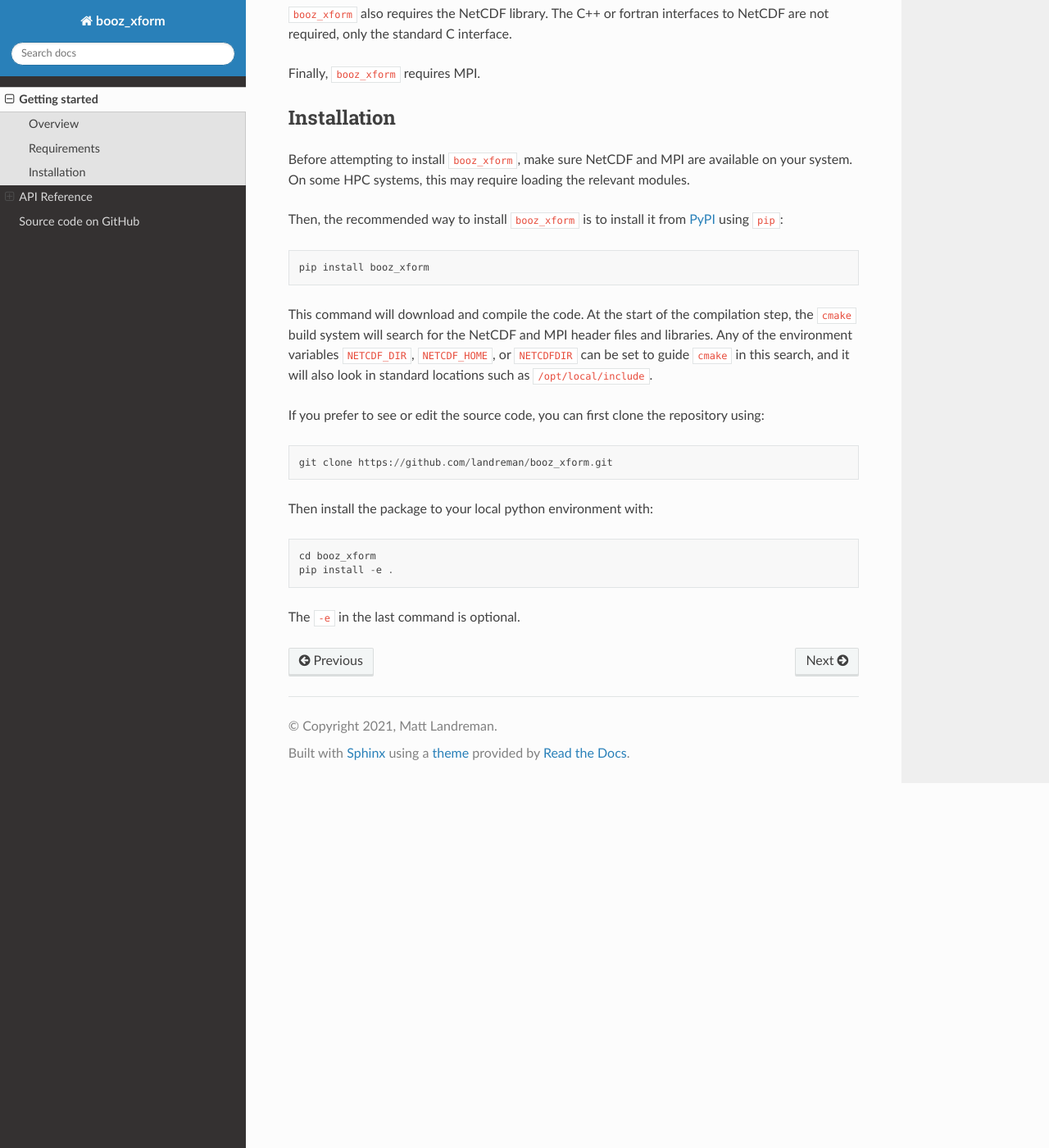
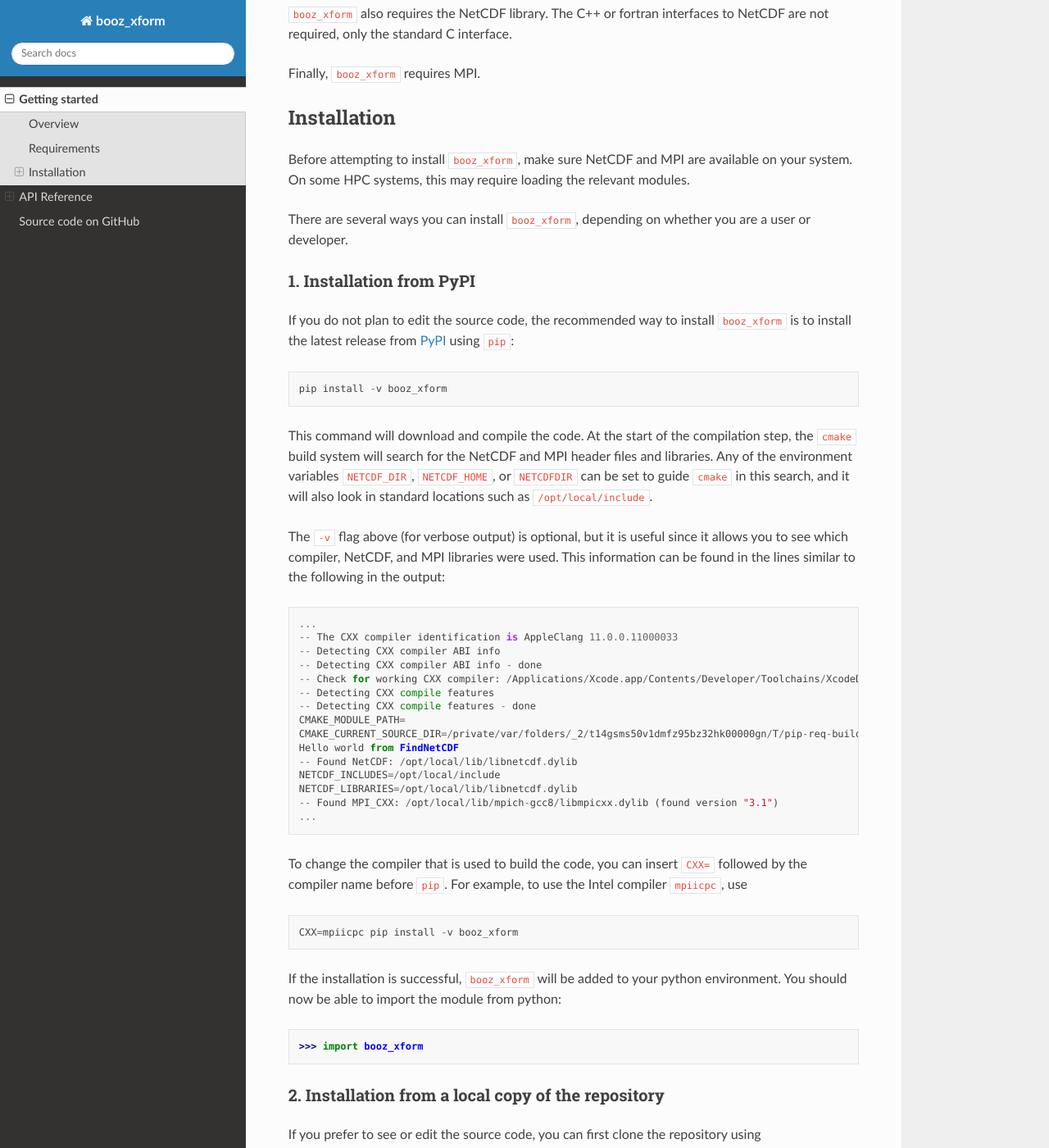
Before and after one commit to hiddenSymmetries/booz_xform, a Sphinx documentation site: the page built from docs/source/getting_started.rst, in a window 1280 px wide and 1400 px high, scrolled down 510 px. Shown: the whole window at 82% size. Built offline with Sphinx 7.4.7 and the Read the Docs theme 2.0.0, drawn with Linux system fonts in a browser that asks for light colours; some of the changed text lies outside the part shown.

```diff
--- a/docs/source/getting_started.rst
+++ b/docs/source/getting_started.rst
@@ -29,22 +29,84 @@ Installation
 
 Before attempting to install ``booz_xform``, make sure NetCDF and MPI are available on your system. On some HPC systems, this may require loading the relevant modules.
 
-Then, the recommended way to install ``booz_xform`` is to install it from `PyPI <https://pypi.org/project/booz_xform/>`_ using ``pip``::
+There are several ways you can install ``booz_xform``, depending on whether you are a user or developer.
 
-    pip install booz_xform
+1. Installation from PyPI
+*************************
+
+If you do not plan to edit the source code,
+the recommended way to install ``booz_xform`` is to install
+the latest release from `PyPI <https://pypi.org/project/booz_xform/>`_ using ``pip``::
+
+    pip install -v booz_xform
 
 This command will download and compile the code. At the start of the compilation step,
 the ``cmake`` build system will search for the NetCDF and MPI header files and libraries.
 Any of the environment variables ``NETCDF_DIR``, ``NETCDF_HOME``, or ``NETCDFDIR``
 can be set to guide ``cmake`` in this search, and it will also look in standard locations such as ``/opt/local/include``.
 
-If you prefer to see or edit the source code, you can first clone the repository using::
+The ``-v`` flag above (for verbose output) is optional, but it is useful since it allows you to see which compiler, NetCDF, and MPI libraries were used. This information can be found in the lines similar to the following in the output::
+
+  ...
+  -- The CXX compiler identification is AppleClang 11.0.0.11000033
+  -- Detecting CXX compiler ABI info
+  -- Detecting CXX compiler ABI info - done
+  -- Check for working CXX compiler: /Applications/Xcode.app/Contents/Developer/Toolchains/XcodeDefault.xctoolchain/usr/bin/c++ - skipped
+  -- Detecting CXX compile features
+  -- Detecting CXX compile features - done
+  CMAKE_MODULE_PATH=
+  CMAKE_CURRENT_SOURCE_DIR=/private/var/folders/_2/t14gsms50v1dmfz95bz32hk00000gn/T/pip-req-build-0fgxd2du
+  Hello world from FindNetCDF
+  -- Found NetCDF: /opt/local/lib/libnetcdf.dylib
+  NETCDF_INCLUDES=/opt/local/include
+  NETCDF_LIBRARIES=/opt/local/lib/libnetcdf.dylib
+  -- Found MPI_CXX: /opt/local/lib/mpich-gcc8/libmpicxx.dylib (found version "3.1")
+  ...
+
+To change the compiler that is used to build the code, you can insert ``CXX=`` followed by the compiler name before ``pip``. For example, to use the Intel compiler ``mpiicpc``, use
+
+.. code-block::
+
+  CXX=mpiicpc pip install -v booz_xform
+
+If the installation is successful, ``booz_xform`` will be added to your python environment. You should now be able to import the module from python::
+
+  >>> import booz_xform
+
+2. Installation from a local copy of the repository
+***************************************************
+
+If you prefer to see or edit the source code, you can first clone the repository using
+
+.. code-block::
 
     git clone https://github.com/landreman/booz_xform.git
 
-Then install the package to your local python environment with::
+Then install the package to your local python environment with
+
+.. code-block::
 
   cd booz_xform
-  pip install -e .
+  python setup.py develop
 
-The ``-e`` in the last command is optional.
+The last line can be preceded by ``CXX=`` to select a specific compiler, as in the ``pip install`` method above.
+
+3. Building outside of the python package system
+************************************************
+
+If you are actively developing the code, you may wish to compile the source without
+going through the python package system. In this case, you should have a local copy
+of the repository, obtained with
+
+.. code-block::
+
+  git clone https://github.com/landreman/booz_xform.git
+
+The code then can be built using the usual approach for a ``cmake`` project::
+
+  cd booz_xform/build
+  cmake ..
+  make -j
+
+In this case, the python extension library (usually ending in ``.so``), the standalone executable ``xbooz_xform``,
+and the library ``libbooz_xform.a`` will all be created in the ``build`` directory.
```
Also changed, not shown: setup.py (+10 -3 lines), 2 other files.
